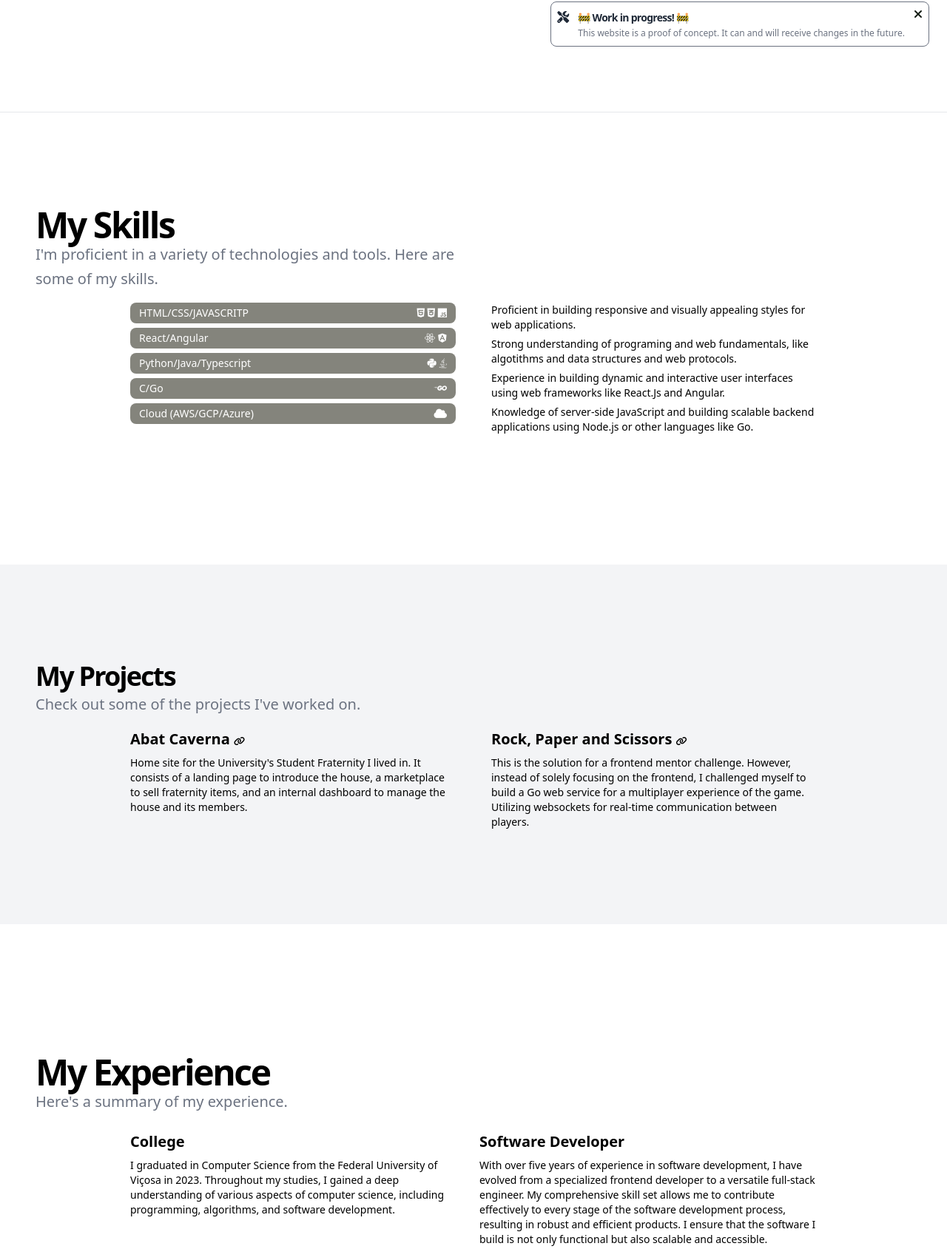
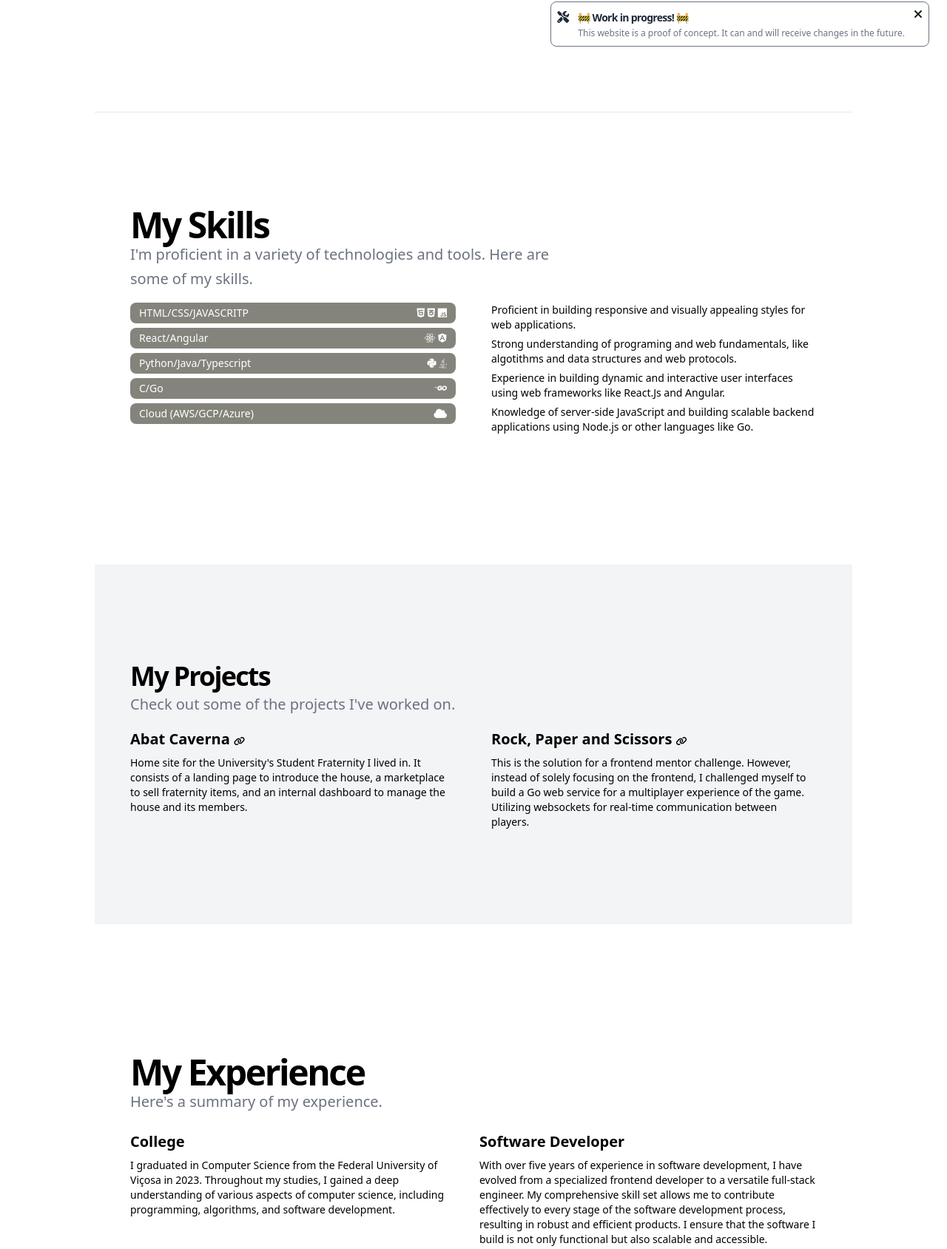
Before and after one commit to ViniciusTei/viniciustei-web, a website: page index.html in a window 1280 px wide. Shown: the part 713-2401 px from the top of the page at 74% size. Drawn offline with nearby package versions, Linux system fonts and the light colour scheme; files that its build step writes are made by us from their sources.

Commit message:
fix sections max width

```diff
--- a/index.html
+++ b/index.html
@@ -80,8 +80,8 @@
     </div>
   </header>
 
-  <main class="grid grid-cols-1 gap-6 w-full lg:gap-12">
-    <section id="home" class="pb-12 md:py-24 lg:py-32 xl:py-48">
+  <main class="grid grid-cols-1 items-stretch justify-items-center gap-6 w-full lg:gap-12">
+    <section id="home" class="max-w-screen-lg pb-12 md:py-24 lg:py-32 xl:py-48">
       <div
         class="grid gap-4 grid-rows-2 w-full items-center max-w-5xl md:mx-auto md:grid-cols-2 md:grid-rows-1 md:gap-1">
         <div class="flex flex-col gap-2 px-12 items-start justify-center">
@@ -116,7 +116,7 @@
       </div>
     </section>
 
-    <section id="skills" class="inline-grid gap-4 py-12 md:py-24 lg:py-32 border-t">
+    <section id="skills" class="max-w-screen-lg inline-grid gap-4 py-12 md:py-24 lg:py-32 border-t">
       <div class="px-12">
         <h2 data-i18n-key="main.skills.title" class="text-3xl font-bold tracking-tighter sm:text-4xl md:text-5xl">
           My Skills
@@ -180,7 +180,7 @@
       </div>
     </section>
 
-    <section id="projects" class="inline-grid gap-4 py-12 md:py-24 lg:py-32 bg-gray-100">
+    <section id="projects" class="max-w-screen-lg inline-grid gap-4 py-12 md:py-24 lg:py-32 bg-gray-100">
       <div class="px-12">
         <h2 data-i18n-key="main.projects.title" class="text-3xl font-bold tracking-tighter md:text-4xl/tight">
           My Projects
@@ -220,7 +220,7 @@
       </div>
     </section>
 
-    <section id="experience" class="inline-grid gap-6 py-12 md:py-24 lg:py-32">
+    <section id="experience" class="max-w-screen-lg inline-grid gap-6 py-12 md:py-24 lg:py-32">
       <div class="px-12">
         <h2 data-i18n-key="main.experience.title" class="text-3xl font-bold tracking-tighter sm:text-4xl md:text-5xl">
           My Experience
@@ -254,7 +254,7 @@
       </div>
     </section>
 
-    <section id="contact" class="border-t bg-gray-100 py-12 md:py-24 lg:py-32">
+    <section id="contact" class="max-w-screen-lg w-full inline-grid gap-6 py-12 bg-gray-100 border-t md:py-24 lg:py-32">
       <div class="px-12">
         <h2 data-i18n-key="main.contact.title" class="text-3xl font-bold tracking-tighter sm:text-4xl md:text-5xl">
           Contact</h2>
```
